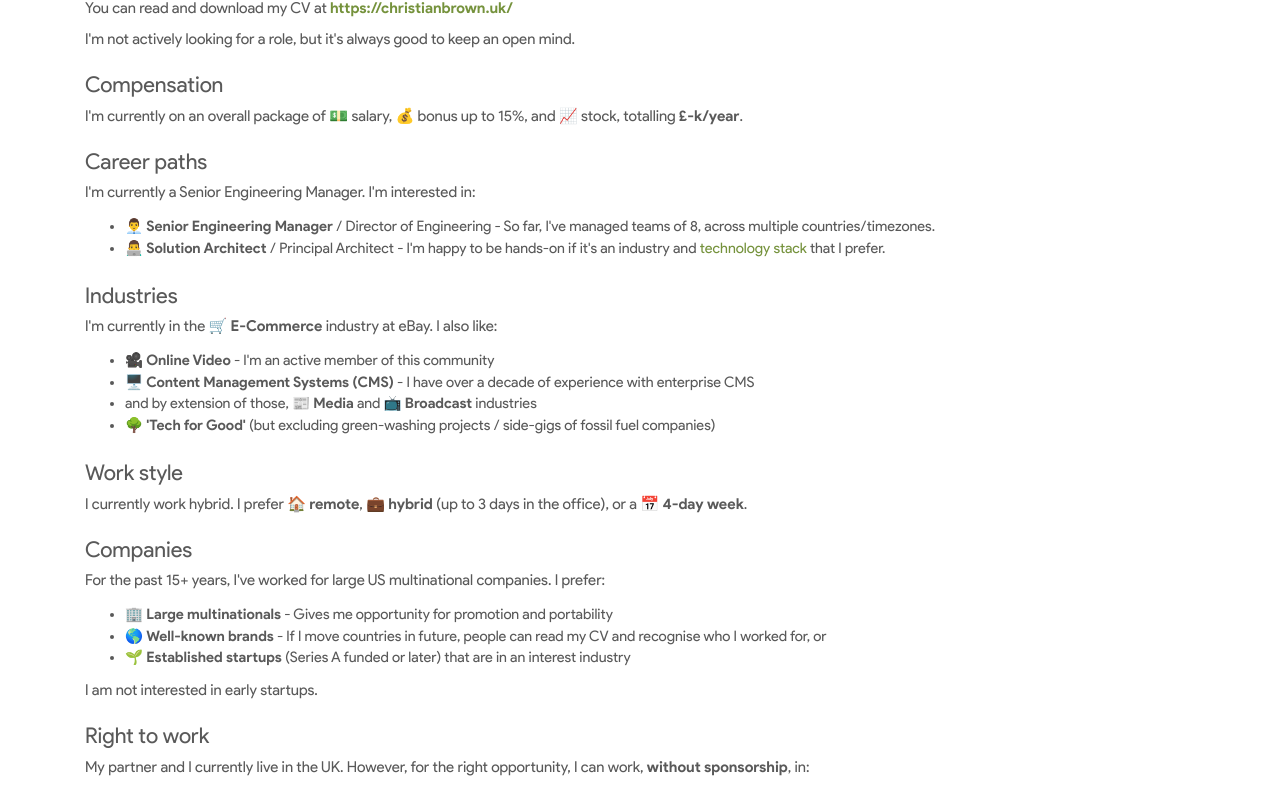
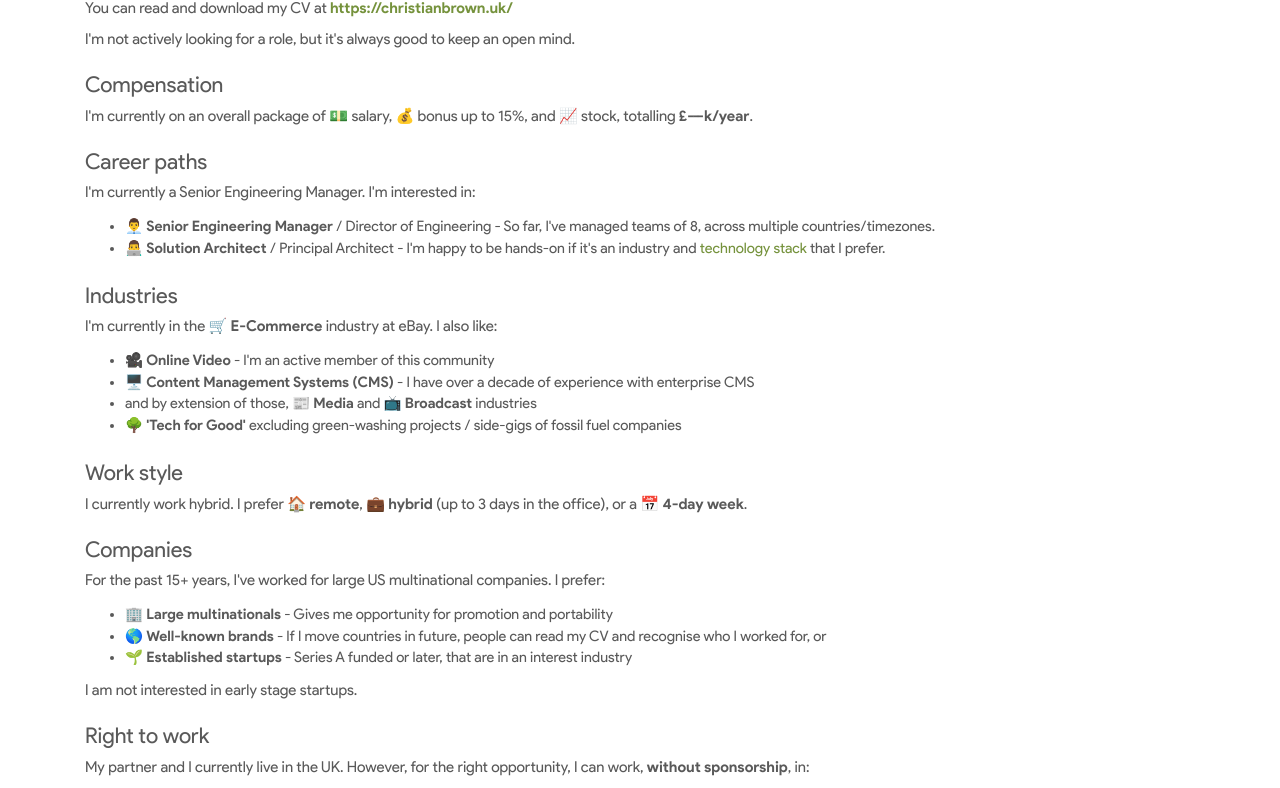
Before and after one commit to christianjbrown/christianbrown.uk, a Jekyll site: the page built from recruiters.html, in a window 1280 px wide and 1400 px high. Shown: the part 288-1076 px from the top of the window. Built offline with Jekyll 4.4.1, drawn with Linux system fonts in a browser that asks for light colours; some of the changed text lies outside the part shown.

Commit message:
Tweak eBay role wording and contact/recruiter copy

```diff
--- a/contact-sent.html
+++ b/contact-sent.html
@@ -8,5 +8,6 @@
 ---
 <h2>Contact me</h2>
                 <div class="contact-form">
-                    <p>Thank you for your message. I'll get back to you soon!</p>
+                    <p>Thank you for your message!</p>
+                    <p>Assuming you passed the spam checks, and your query is legitimate, I'll get back to you soon.</p>
                 </div>
--- a/contact.html
+++ b/contact.html
@@ -33,5 +33,6 @@
                         <div class="form-group">
                             <button type="submit" class="btn btn-primary">Send</button>
                         </div>
+                        <small>This form uses hidden <a href="https://www.google.com/recaptcha/about/" target="_blank">reCAPTCHA</a> to prevent spam, without you having to incorrectly identify zebra crossings as "crosswalks".</small>
                     </form>
                 </div>
--- a/recruiters.html
+++ b/recruiters.html
@@ -12,7 +12,7 @@
                 <p>You can read and download my CV at <a href="/" target="_blank">https://christianbrown.uk/</a></p>
                 <p>I'm not actively looking for a role, but it's always good to keep an open mind.</p>
                 <h3>Compensation</h3>
-                <p>I'm currently on an overall package of 💵 salary, 💰 bonus up to 15%, and 📈 stock, totalling <strong>£<span id="compensation">-</span>k/year</strong>.
+                <p>I'm currently on an overall package of 💵 salary, 💰 bonus up to 15%, and 📈 stock, totalling <strong>£<span id="compensation">---</span>k/year</strong>.
                 <h3>Career paths</h3>
                 <p>I'm currently a Senior Engineering Manager. I'm interested in:</p>
                 <ul>
@@ -25,7 +25,7 @@
                     <li>🎥 <strong>Online Video</strong> - I'm an active member of this community</li>
                     <li>🖥️ <strong>Content Management Systems (CMS)</strong> - I have over a decade of experience with enterprise CMS</li>
                     <li>and by extension of those, 📰 <strong>Media</strong> and 📺 <strong>Broadcast</strong> industries</li>
-                    <li>🌳 <strong>'Tech for Good'</strong> (but excluding green-washing projects / side-gigs of fossil fuel companies)</li>
+                    <li>🌳 <strong>'Tech for Good'</strong> excluding green-washing projects / side-gigs of fossil fuel companies</li>
                 </ul>
                 <h3>Work style</h3>
                 <p>I currently work hybrid. I prefer 🏠 <strong>remote</strong>, 💼 <strong>hybrid</strong> (up to 3 days in the office), or a 📅️ <strong>4-day week</strong>.</p>
@@ -34,9 +34,9 @@
                 <ul>
                     <li>🏢 <strong>Large multinationals</strong> - Gives me opportunity for promotion and portability</li>
                     <li>🌎 <strong>Well-known brands</strong> - If I move countries in future, people can read my CV and recognise who I worked for, or</li>
-                    <li>🌱 <strong>Established startups</strong>  (Series A funded or later) that are in an interest industry</li>
+                    <li>🌱 <strong>Established startups</strong> - Series A funded or later, that are in an interest industry</li>
                 </ul>
-                <p>I am not interested in early startups.</p>
+                <p>I am not interested in early stage startups.</p>
                 <h3>Right to work</h3>
                 <p>My partner and I currently live in the UK. However, for the right opportunity, I can work, <strong>without sponsorship</strong>, in:</p>
                 <ul>
```
Also changed, not shown: other parts of recruiters.html (+1 -0 lines), _current_role/2022-08-ebay-snr-eng-mgr.md (+2 -2 lines).
